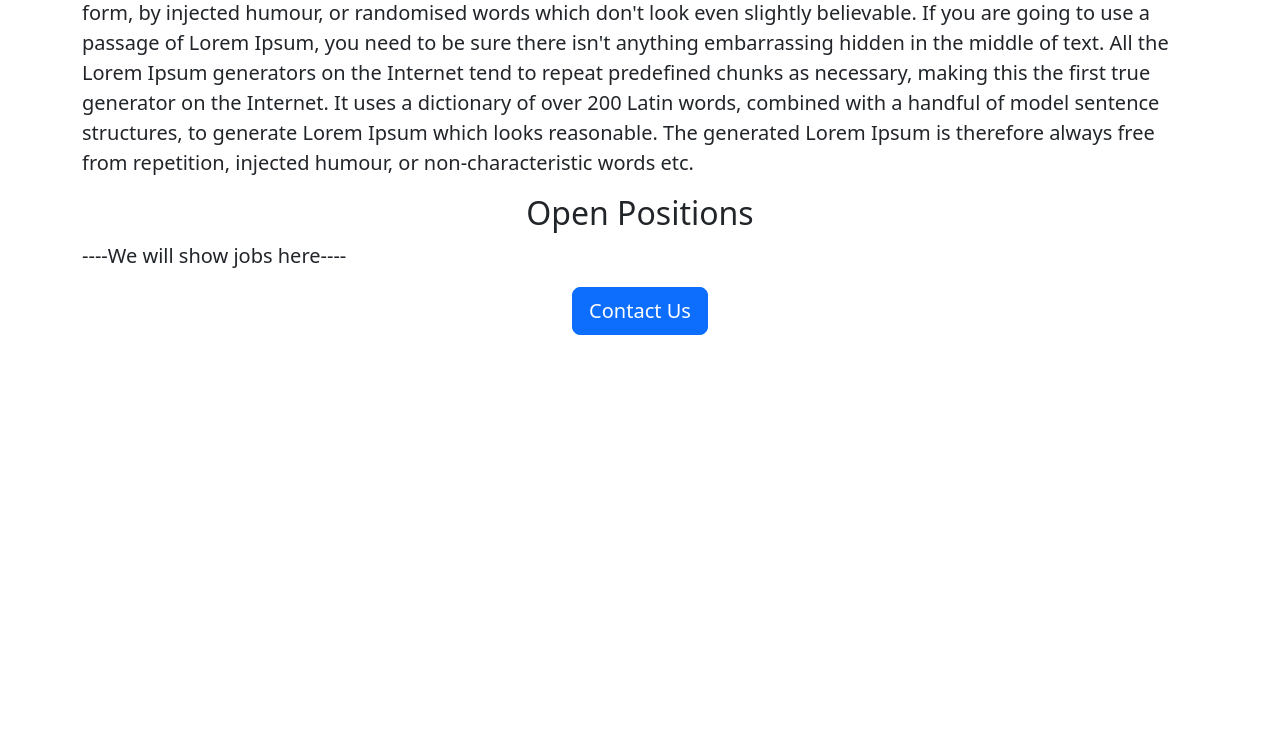
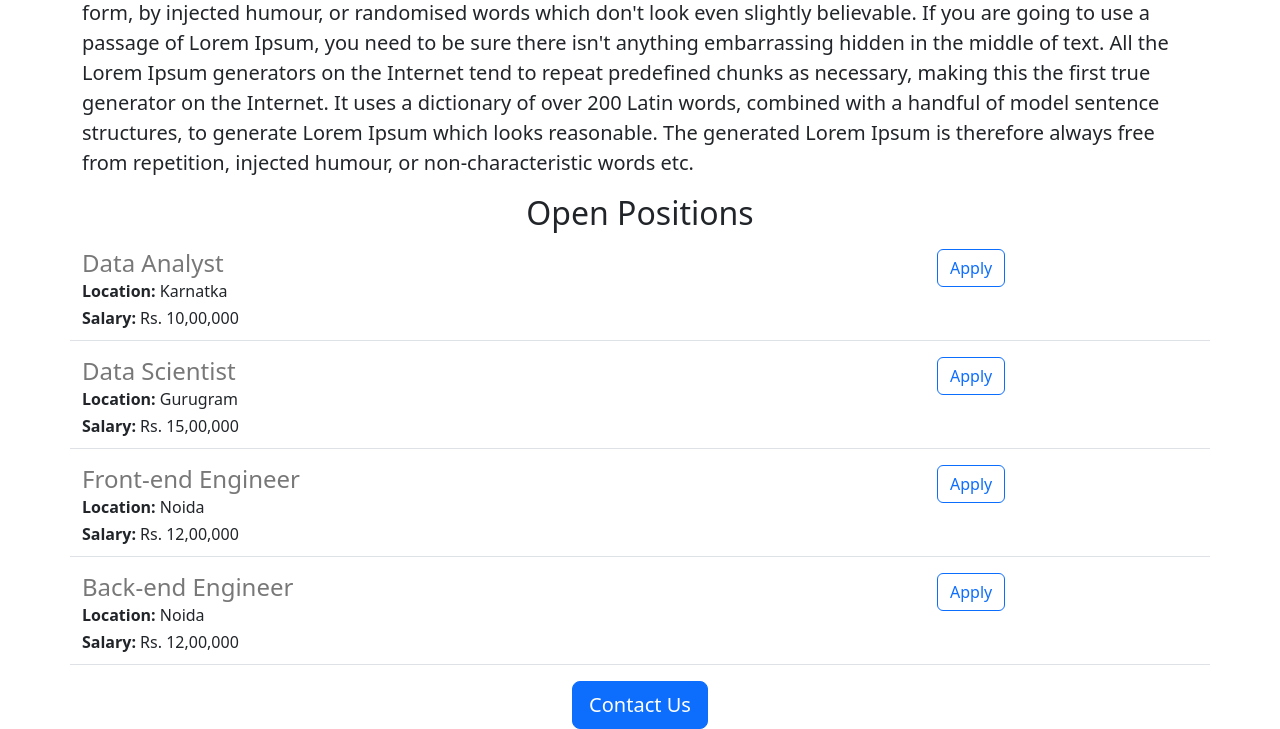
Before and after one commit to sonaligoyal1300/jovian-career-website, a Flask app: page / in a window 1280 px wide. Shown: the part 494-1223 px from the top of the page. Before the commit the page ends 829 px from the top, so only its background shows below. Run offline with Flask 2, Linux system fonts and the light colour scheme.

Commit message:
Added Dynamic data

```diff
--- a/app.py
+++ b/app.py
@@ -2,9 +2,33 @@ from flask import Flask, render_template
 
 app = Flask(__name__)
 
+JOBS = [{
+  'id': 1,
+  'title': 'Data Analyst',
+  'location': 'Karnatka',
+  'salary': 'Rs. 10,00,000'
+}, {
+  'id': 2,
+  'title': 'Data Scientist',
+  'location': 'Gurugram',
+  'salary': 'Rs. 15,00,000'
+}, {
+  'id': 3,
+  'title': 'Front-end Engineer',
+  'location': 'Noida',
+  'salary': 'Rs. 12,00,000'
+}, {
+  'id': 4,
+  'title': 'Back-end Engineer',
+  'location': 'Noida',
+  'salary': 'Rs. 12,00,000'
+}]
+
+
 @app.route("/")
 def hello_world():
-    return render_template('home.html')
+  return render_template('home.html', jobs=JOBS)
+
 
 if __name__ == "__main__":
   app.run(host="0.0.0.0", debug="True")
--- a/templates/home.html
+++ b/templates/home.html
@@ -23,7 +23,14 @@
     <h2 class="text-center" mt-2 mb-4>About Jovian</h2>
     <p class="lead"> There are many variations of passages of Lorem Ipsum available, but the majority have suffered alteration in some form, by injected humour, or randomised words which don't look even slightly believable. If you are going to use a passage of Lorem Ipsum, you need to be sure there isn't anything embarrassing hidden in the middle of text. All the Lorem Ipsum generators on the Internet tend to repeat predefined chunks as necessary, making this the first true generator on the Internet. It uses a dictionary of over 200 Latin words, combined with a handful of model sentence structures, to generate Lorem Ipsum which looks reasonable. The generated Lorem Ipsum is therefore always free from repetition, injected humour, or non-characteristic words etc.</p>
     <h2 class="text-center" mt-2 mb-4>Open Positions</h2>
-    <p class="lead"> ----We will show jobs here----</p>
+    <p class="lead">
+    <div>
+    {% for job in jobs %}
+    {% include 'jobitem.html' %}
+      {% endfor %}
+
+    </div>
+    </p>
       <div class="text-center">
     <button class="btn btn-primary btn-lg">Contact Us</button>
       </div>
--- /dev/null
+++ b/templates/jobitem.html
@@ -0,0 +1,23 @@
+  <div  class="border-bottom row" style="margin-bottom:16px; padding-bottom:4px">
+    <div class="col-9">
+    <h4 style="color:rgb(120,120,120); margin-bottom:4px">
+      {{job['title']}}
+    </h4>
+
+  <div>
+    <h6>
+      <b> Location:</b>
+      {{job['location']}}
+    </h6>
+  </div>
+  <div>
+    <h6 >
+      <b>Salary:</b>
+      {{job['salary']}}
+    </h6>
+  </div>
+  </div>
+    <div class="col-2">
+     <button type="button" class="btn btn-outline-primary">Apply</button>
+    </div>
+  </div>
```
